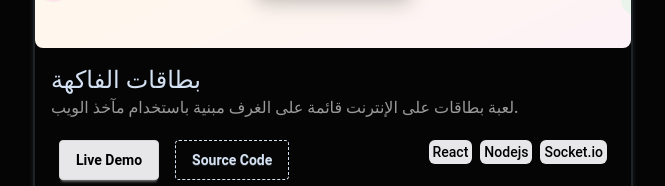
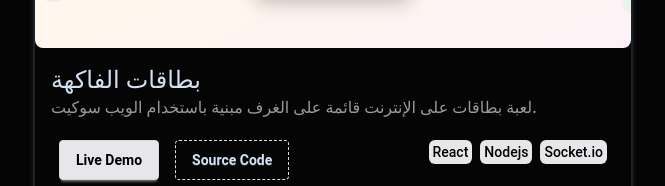
Before and after one commit to Mohannad-Algaali/portfolio, a React (Vite) app: page / in a window 1280 px wide. Shown: the part 1589-1775 px from the top of the page, without its empty margins (307-972 px from the left). Built offline with nearby package versions, Linux system fonts and the light colour scheme; a web font is replaced by a local one.

Commit message:
fix language

```diff
--- a/locales/ar/common.json
+++ b/locales/ar/common.json
@@ -4,7 +4,7 @@
   "settings": "الإعدادات",
   "aboutMe": "عني",
   "aboutMeBio1": "مهندس برمجيات قادر على التعامل مع المشاريع الكاملة من البداية إلى النهاية.",
-  "aboutMeBio2": "أدرس بكالoriوس في تكنولوجيا المعلومات في جامعة MAHSA في ماليزيا.",
+  "aboutMeBio2": "أدرس بكالريوس في تكنولوجيا المعلومات في جامعة MAHSA في ماليزيا.",
   "aboutMeBio3": "أنا مستعد لمواجهة تحديات جديدة والمساهمة في مشاريع مثيرة.",
   "softwareEngineer": "مهندس برمجيات",
   "bachelorsInIt": "بكالوريوس في تكنولوجيا المعلومات",
--- a/src/componenets/Experience.tsx
+++ b/src/componenets/Experience.tsx
@@ -62,7 +62,7 @@ export default function Experience() {
     },
     {
       title: "Self Taught",
-      titleAr: "علم النفس الذاتي",
+      titleAr: "تعليم ذاتي",
       place: "Various Online Platforms",
       placeAr: "منصات مختلفة عبر الإنترنت",
       startDate: "2023 Jan",
--- a/src/componenets/Projects.tsx
+++ b/src/componenets/Projects.tsx
@@ -9,7 +9,7 @@ export default function Projects({ numProjects }: { numProjects?: number }) {
       description:
         "An online room-based cards game that is built using web sockets.",
       descriptionAr:
-        "لعبة بطاقات على الإنترنت قائمة على الغرف مبنية باستخدام مآخذ الويب.",
+        "لعبة بطاقات على الإنترنت قائمة على الغرف مبنية باستخدام الويب سوكيت.",
       link: "https://fruit-cards.vercel.app/",
       imageUrl: "/assets/projects/fruit-cards.png",
       tags: ["React", "Nodejs", "Socket.io"],
```
